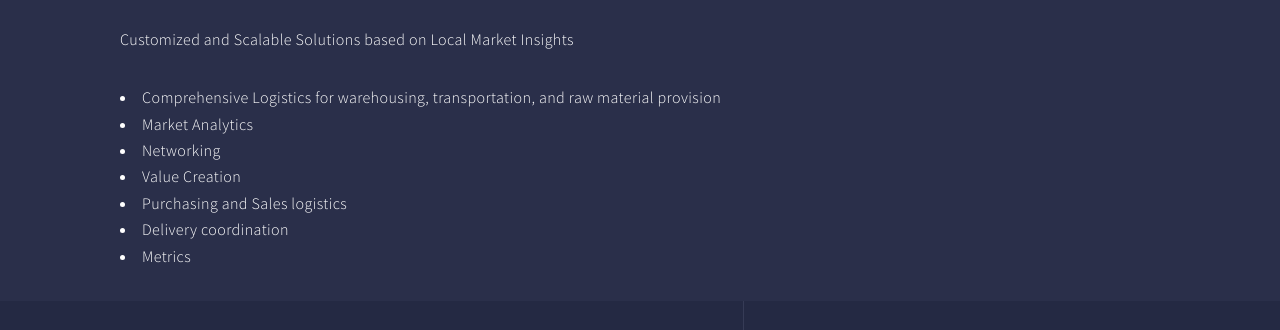
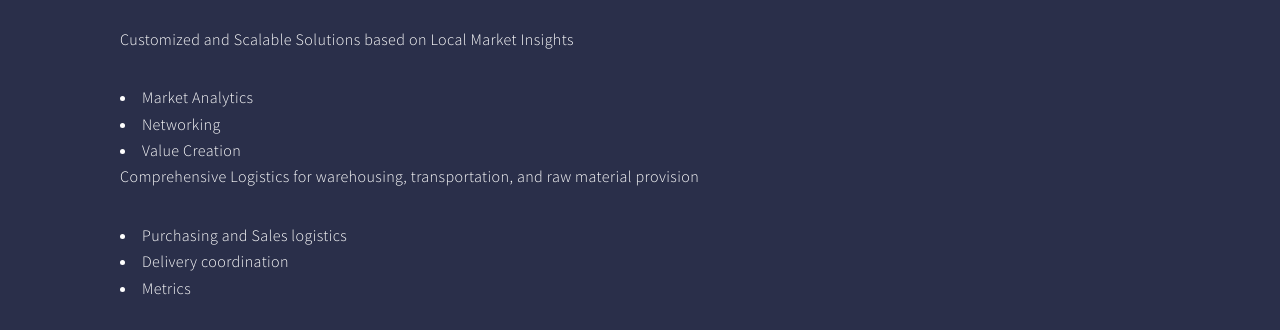
Before and after one commit to mrrobot16/garaya.com, a website: page index.html in a window 1280 px wide. Shown: the part 423-753 px from the top of the page. Drawn offline with Linux system fonts and the light colour scheme; files that its build step writes are made by us from their sources; files whose address does not match are found by name.

Commit message:
added final content

```diff
--- a/index.html
+++ b/index.html
@@ -38,7 +38,7 @@
 								<h1>Who we are</h1>
 
 							<div class="content">
-								<p>Originating in Maracaibo, Venezuela but with broad reach across the Americas, Garaya.com has emerged as a Supply Chain Management Consultant firm with reliable and comprehensive logistics, marketing and communications capabilities.  We pride ourselves on providing superior customer service and committed to striving for the best results for our clients. </p>
+								<p>Originating in Maracaibo, Venezuela but with broad reach across the Americas, Garaya.com has emerged as a Supply Chain Management Consultant firm with reliable and comprehensive logistics, marketing and communications capabilities. We pride ourselves on providing superior customer service and committed to striving for the best results for our clients. </p>
 							</div>
 						</div>
 					</section>
@@ -52,10 +52,10 @@
 										<h2>What we do</h2>
 									</header>
 									<p>Customized and Scalable Solutions based on Local Market Insights</p>
-									<li>Comprehensive Logistics for warehousing, transportation, and raw material provision</li>
 									<li>Market Analytics</li>
 									<li>Networking</li>
 									<li>Value Creation</li>
+									<p>Comprehensive Logistics for warehousing, transportation, and raw material provision</p>
 									<li>Purchasing and Sales logistics</li>
 									<li>Delivery coordination</li>
 									<li>Metrics</li>
```
